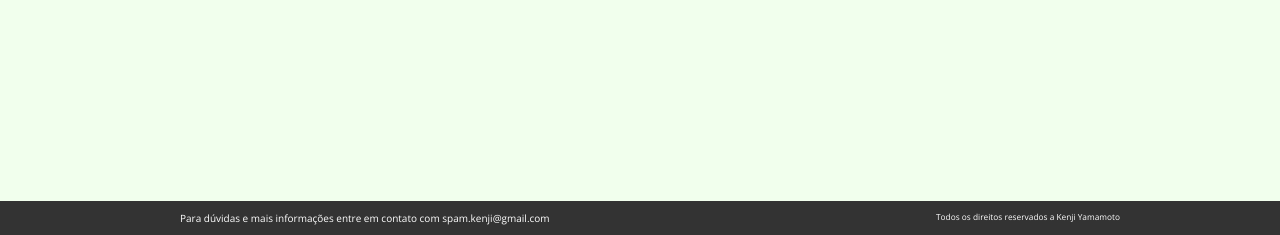
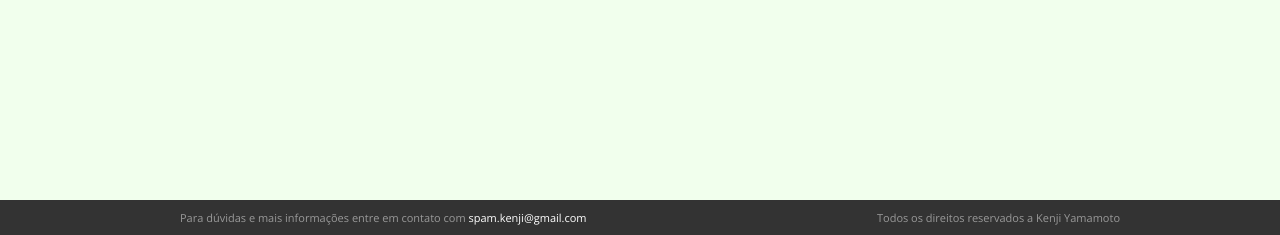
Before and after one commit to kenjiyamamoto/welcome-to-the-django, a Django app: page / in a window 1280 px wide. Shown: the part 565-800 px from the top of the page. Run offline with Django 3.2, Linux system fonts and the light colour scheme.

```diff
--- a/src/static/css/styles.css
+++ b/src/static/css/styles.css
@@ -65,9 +65,13 @@ footer {
 }
 footer p {
     float: left;
+    color: #999;
+    font-size: 11px;
 }
 footer small {
     float: right;
+    font-size: 11px;
+    color: #999;
 }
 footer a {
     color: #fff;
```
